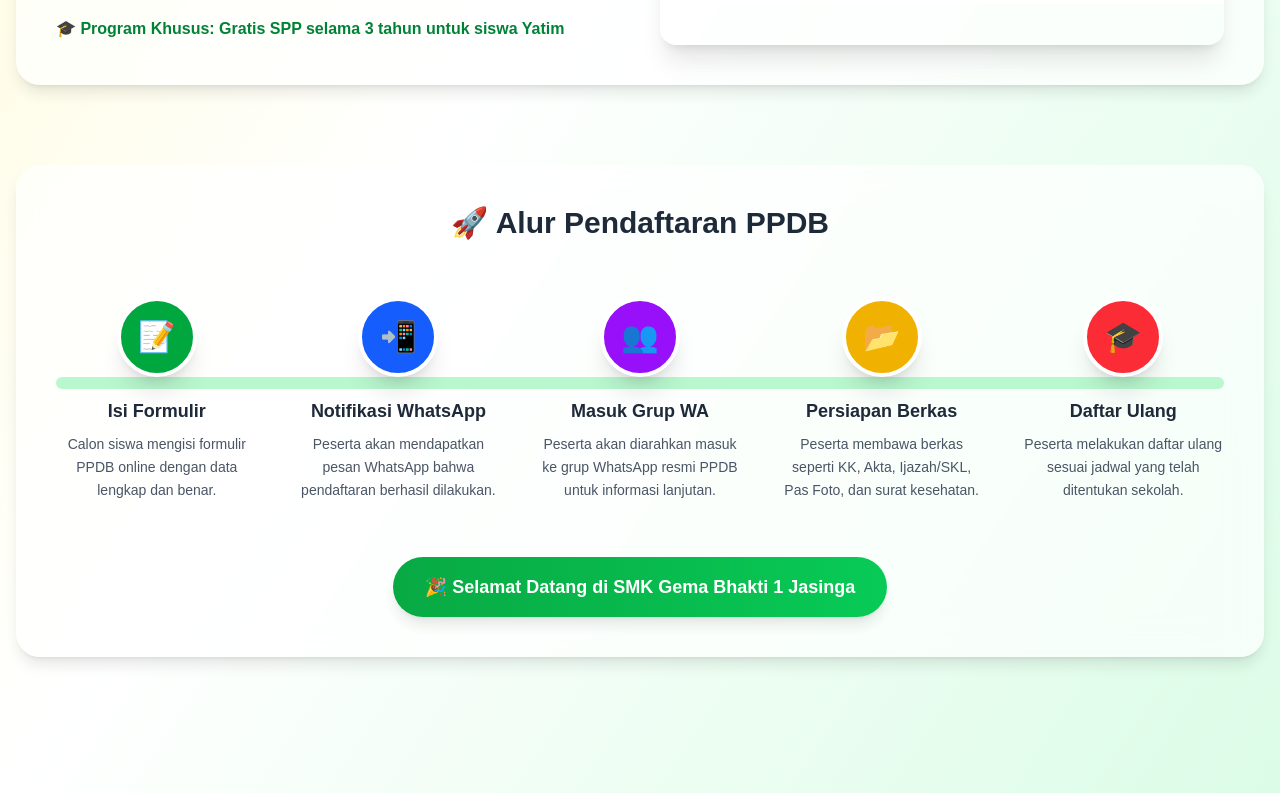
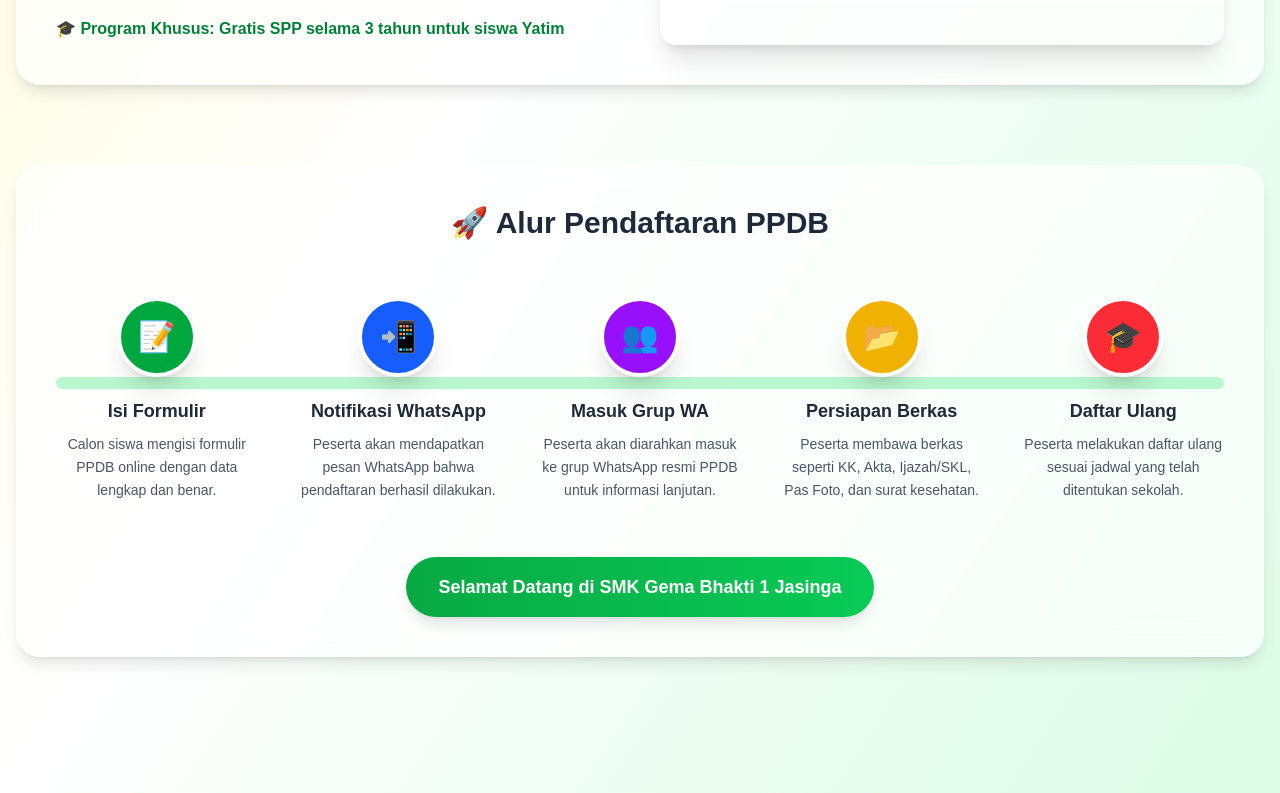
Before and after one commit to Dimas712/smk-gema-bhakti, a Next.js app: page /ppdb in a window 1280 px wide. Shown: the part 1147-1940 px from the top of the page. Built offline with nearby package versions, Linux system fonts and the light colour scheme.

Commit message:
perbaikan

```diff
--- a/src/app/(ppdb)/ppdb/page.jsx
+++ b/src/app/(ppdb)/ppdb/page.jsx
@@ -210,7 +210,7 @@
     {/* Finish Badge */}
     <div className="flex justify-center mt-14">
       <div className="bg-gradient-to-r from-green-600 to-green-500 text-white px-8 py-4 rounded-full shadow-lg text-lg font-semibold animate-pulse text-center">
-        🎉 Selamat Datang di SMK Gema Bhakti 1 Jasinga
+        Selamat Datang di SMK Gema Bhakti 1 Jasinga
       </div>
     </div>
 
--- a/src/app/(website)/page.jsx
+++ b/src/app/(website)/page.jsx
@@ -158,7 +158,7 @@
             className="flex flex-col md:flex-row justify-center items-center gap-5"
           >
             <a
-              href="https://forms.gle/avcp3MCXeg3cEhVu5"
+              href="https://smkgemabhakti1jasinga.vercel.app/ppdb"
               target="_blank"
               className="bg-white text-blue-600 font-semibold px-8 py-4 rounded-2xl shadow-lg hover:scale-105 transition"
             >
```
